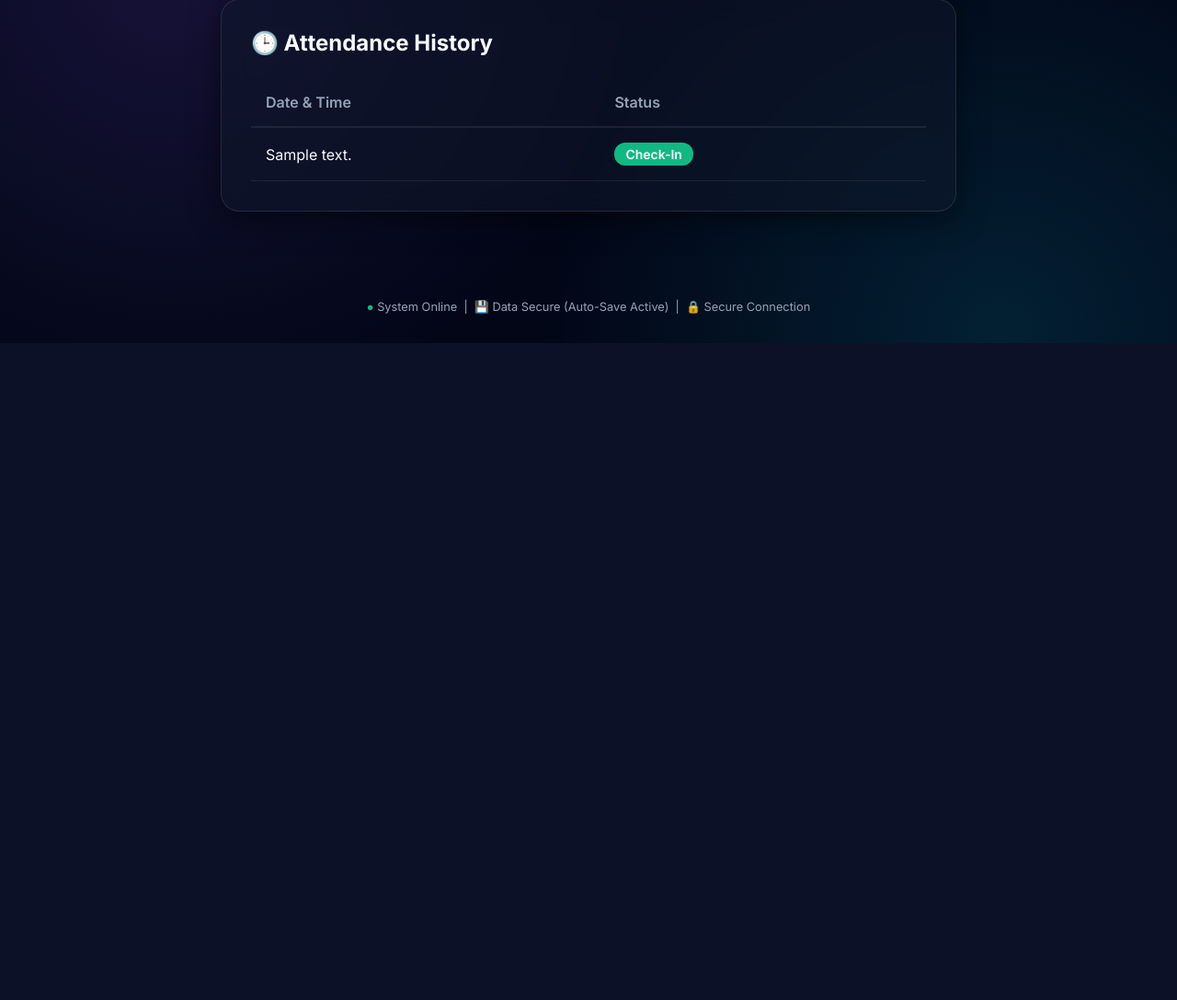
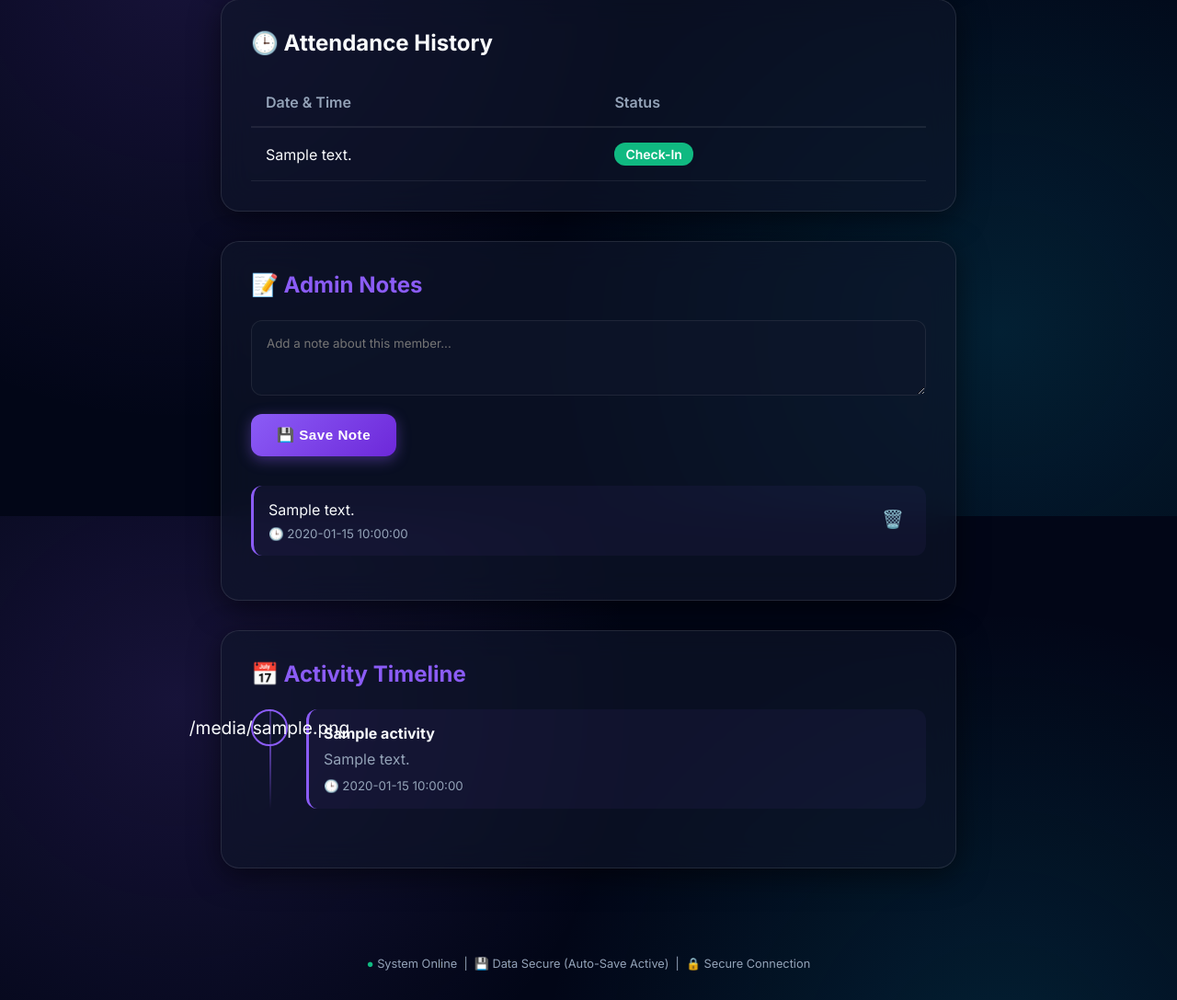
Before and after one commit to AHADKHATTAK1/fitnessmangement, a Flask app: template templates/member_details.html in a window 1280 px wide. Shown: the part 1039-2126 px from the top of the page at 92% size. Before the commit the page ends 1412 px from the top, so only its background shows below. Run offline with Flask 3, Linux system fonts and the light colour scheme; the template is opened without the code that fills it: most values are stand-ins (such as "Sample title", 1, 10 or a date in 2020); parts of the project's set-up code (start-up, migrations or seed data) failed here and were passed over.

Commit message:
Feature: Member Notes & Timeline UI complete with add/delete

```diff
--- a/app.py
+++ b/app.py
@@ -1105,7 +1105,36 @@ def member_details(member_id):
                          attendance_history=attendance_history,
                          current_month=datetime.now().strftime('%Y-%m'),
                          today=datetime.now().strftime('%Y-%m-%d'),
-                         available_months=available_months)
+                         available_months=available_months,
+                         notes=gym.get_member_notes(member_id),
+                         timeline=gym.get_member_timeline(member_id))
+
+@app.route('/member/<member_id>/add_note', methods=['POST'])
+def add_member_note(member_id):
+    gym = get_gym()
+    if not gym: return redirect(url_for('auth'))
+
+    note_text = request.form.get('note')
+    if note_text and note_text.strip():
+        if gym.add_member_note(member_id, note_text.strip()):
+            flash('📝 Note added successfully!', 'success')
+        else:
+            flash('Failed to add note', 'error')
+
+    return redirect(url_for('member_details', member_id=member_id))
+
+@app.route('/member/<member_id>/delete_note/<note_id>')
+def delete_member_note(member_id, note_id):
+    gym = get_gym()
+    if not gym: return redirect(url_for('auth'))
+
+    if gym.delete_member_note(note_id):
+        flash('🗑️ Note deleted!', 'success')
+    else:
+        flash('Failed to delete note', 'error')
+
+    return redirect(url_for('member_details', member_id=member_id))
+
 
 @app.route('/member/<member_id>/delete_fee/<month>', methods=['POST'])
 def delete_fee_record(member_id, month):
--- a/templates/member_details.html
+++ b/templates/member_details.html
@@ -202,5 +202,76 @@
         <p style="color: var(--text-muted); text-align: center; padding: 1rem;">No visits recorded yet.</p>
         {% endif %}
     </div>
+
+    <!-- Member Notes Section -->
+    <div class="card" style="margin-bottom: 2rem;">
+        <h2 style="margin-bottom: 1.5rem; color: var(--primary);">📝 Admin Notes</h2>
+
+        <!-- Add Note Form -->
+        <form method="POST" action="{{ url_for('add_member_note', member_id=member.id) }}" style="margin-bottom: 2rem;">
+            <textarea name="note" placeholder="Add a note about this member..." rows="3"
+                style="width: 100%; padding: 1rem; border-radius: 12px; border: 1px solid var(--border); background: var(--bg-card); color: var(--text); font-family: inherit; resize: vertical;"
+                required></textarea>
+            <button type="submit" class="btn btn-primary" style="margin-top: 1rem;">💾 Save Note</button>
+        </form>
+
+        <!-- Notes List -->
+        {% if notes %}
+        {% for note in notes %}
+        <div
+            style="background: rgba(139, 92, 246, 0.05); padding: 1rem; border-radius: 12px; border-left: 3px solid var(--primary); margin-bottom: 1rem;">
+            <div style="display: flex; justify-content: space-between; align-items: start;">
+                <div style="flex: 1;">
+                    <p style="margin: 0; color: var(--text); white-space: pre-wrap;">{{ note.note }}</p>
+                    <small style="color: var(--text-muted); margin-top: 0.5rem; display: block;">🕒 {{ note.created_at
+                        }}</small>
+                </div>
+                <a href="{{ url_for('delete_member_note', member_id=member.id, note_id=note.id) }}"
+                    onclick="return confirm('Delete this note?')"
+                    style="color: var(--error); text-decoration: none; font-size: 1.2rem; padding: 0.5rem;">🗑️</a>
+            </div>
+        </div>
+        {% endfor %}
+        {% else %}
+        <p style="text-align: center; color: var(--text-muted); padding: 2rem;">No notes yet. Add one above!</p>
+        {% endif %}
+    </div>
+
+    <!-- Activity Timeline -->
+    <div class="card">
+        <h2 style="margin-bottom: 1.5rem; color: var(--primary);">📅 Activity Timeline</h2>
+
+        {% if timeline %}
+        <div style="position: relative;">
+            <!-- Timeline Line -->
+            <div
+                style="position: absolute; left: 20px; top: 0; bottom: 0; width: 2px; background: linear-gradient(180deg, var(--primary), transparent);">
+            </div>
+
+            {% for activity in timeline %}
+            <div style="position: relative; padding-left: 60px; margin-bottom: 2rem;">
+                <!-- Icon -->
+                <div
+                    style="position: absolute; left: 0; top: 0; width: 40px; height: 40px; background: var(--bg-card); border: 2px solid var(--primary); border-radius: 50%; display: flex; align-items: center; justify-content: center; font-size: 1.2rem; z-index: 10;">
+                    {{ activity.icon }}
+                </div>
+
+                <!-- Content -->
+                <div style="background: rgba(139, 92, 246, 0.05); padding: 1rem; border-radius: 12px; border-left: 3px solid
+                        {% if activity.type == 'payment' %}var(--success)
+                        {% elif activity.type == 'checkin' %}var(--secondary)
+                        {% else %}var(--primary){% endif %};">
+                    <h4 style="margin: 0 0 0.5rem 0; color: var(--text);">{{ activity.title }}</h4>
+                    <p style="margin: 0 0 0.5rem 0; color: var(--text-muted);">{{ activity.description }}</p>
+                    <small style="color: var(--text-muted);">🕒 {{ activity.timestamp }}</small>
+                </div>
+            </div>
+            {% endfor %}
+        </div>
+        {% else %}
+        <p style="text-align: center; color: var(--text-muted); padding: 2rem;">No activity recorded yet</p>
+        {% endif %}
+    </div>
+
 </div>
 {% endblock %}
```
